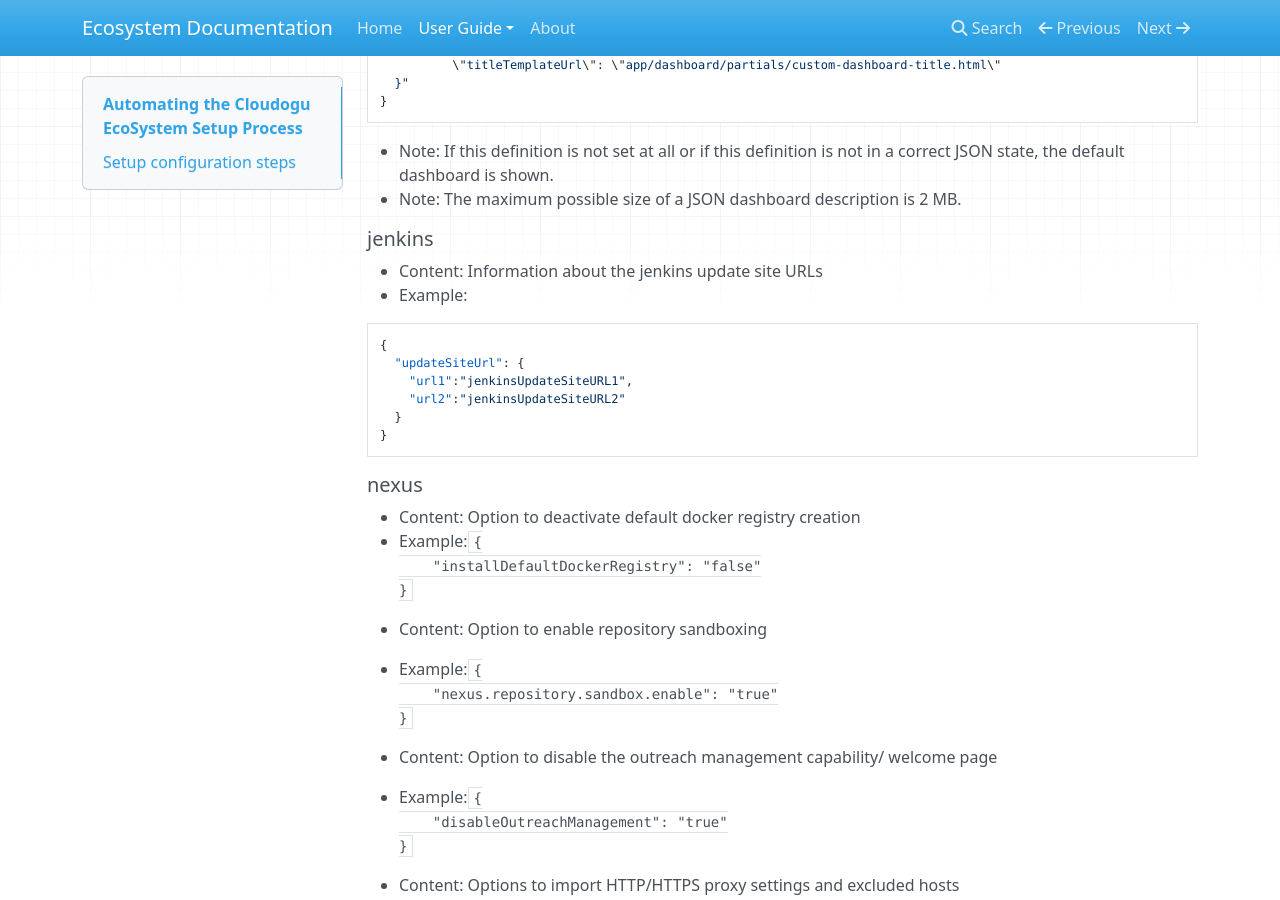
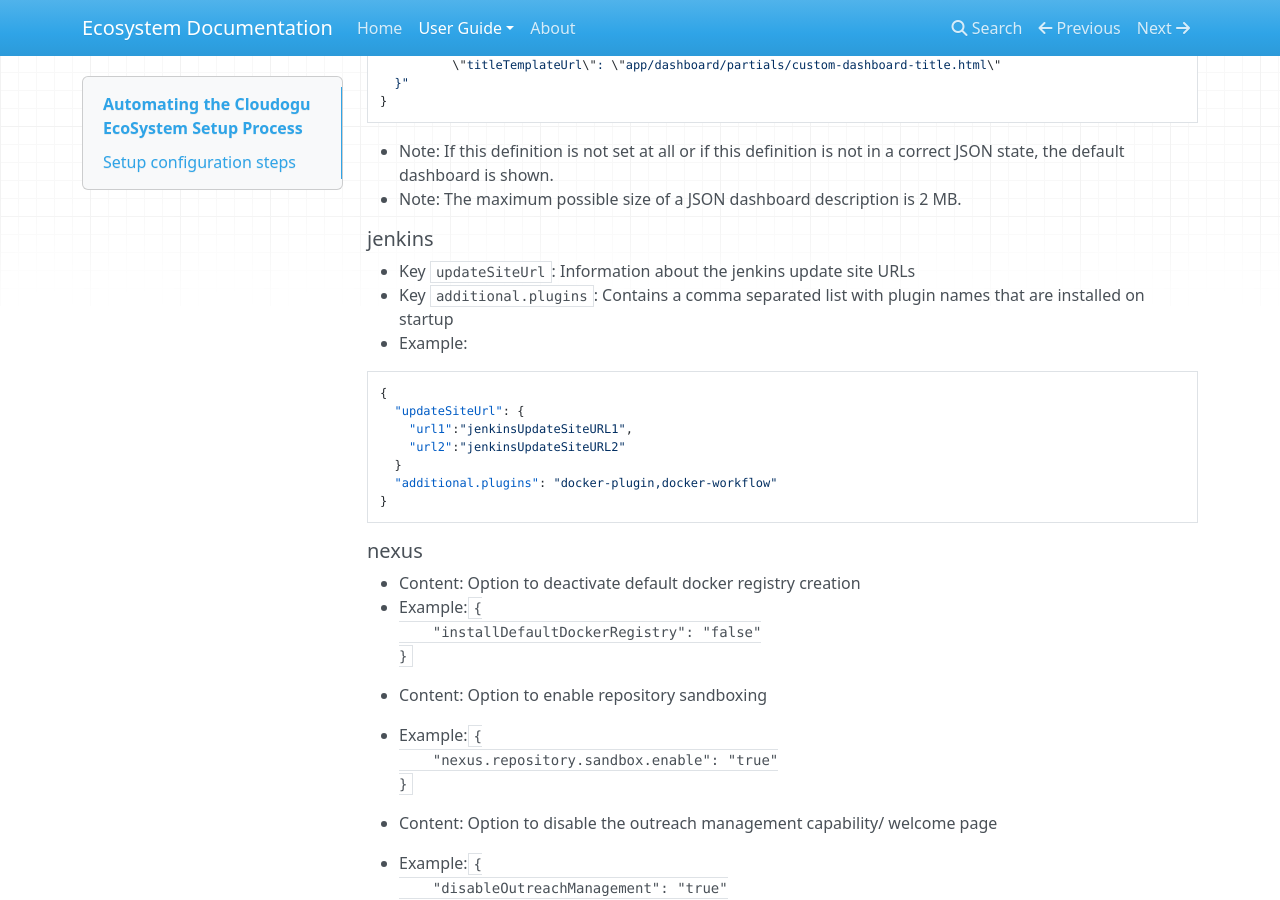
Before and after one commit to cloudogu/ecosystem, an MkDocs documentation site: the page built from docs/docs/user-guide/setup-json.md, in a window 1280 px wide and 900 px high, scrolled down 11404 px. Built offline with MkDocs 1.6.1, drawn with Linux system fonts in a browser that asks for light colours; nearby versions of some CDN libraries; old or Windows-style settings are respelled for this version of MkDocs.

Commit message:
adds jenkins key additional.plugins doc

````diff
--- a/docs/docs/user-guide/setup-json.md
+++ b/docs/docs/user-guide/setup-json.md
@@ -508,7 +508,9 @@ The following objects are examples:
 - Note: The maximum possible size of a JSON dashboard description is 2 MB.
 
 ##### jenkins
-* Content: Information about the jenkins update site URLs
+
+* Key `updateSiteUrl`: Information about the jenkins update site URLs
+* Key `additional.plugins`: Contains a comma separated list with plugin names that are installed on startup
 * Example:
 
 ```
@@ -517,6 +519,7 @@ The following objects are examples:
     "url1":"jenkinsUpdateSiteURL1",
     "url2":"jenkinsUpdateSiteURL2"
   }
+  "additional.plugins": "docker-plugin,docker-workflow"
 }
 ```
 
````
